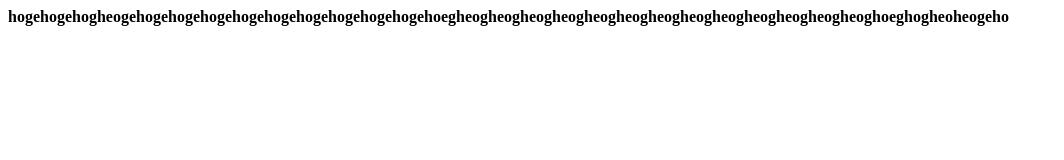
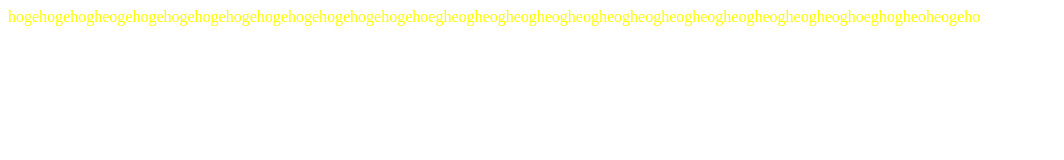
Before and after one commit to t-haruki122/Test, a plain HTML site: page index.html in a window 1280 px wide. Shown: the whole page, without its empty margins (0-1064 px from the left). Drawn offline with Linux system fonts and the light colour scheme.

Commit message:
Update index.html

```diff
--- a/index.html
+++ b/index.html
@@ -5,6 +5,6 @@
     <title>タイトル</title>
   </head>
   <body>
-    <strong>hogehogehogheogehogehogehogehogehogehogehogehogehogehoegheogheogheogheogheogheogheogheogheogheogheogheogheoghoeghogheoheogeho</strong>
+    <font color="#ffff00">hogehogehogheogehogehogehogehogehogehogehogehogehogehoegheogheogheogheogheogheogheogheogheogheogheogheogheoghoeghogheoheogeho</font>
   </body>
 </html>
```
